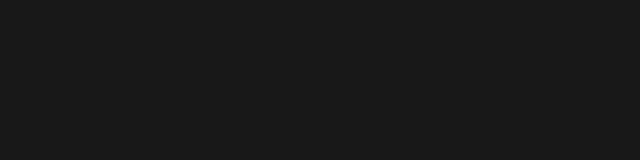
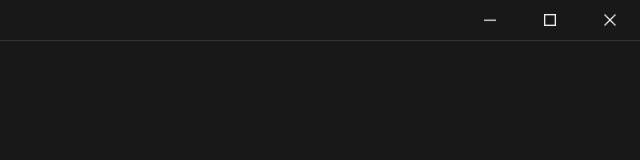
Before and after one commit to aexra/ToolkitLabs, an Electron app: page src/html/index.html in a window 1280 px wide. Shown: the full height of the page, 640-1280 px from the left. Drawn offline with Linux system fonts and the light colour scheme.

Commit message:
Made title bar controls (not work)

```diff
--- a/src/css/index.css
+++ b/src/css/index.css
@@ -1,3 +1,71 @@
 body {
+    margin: 0;
+
     background-color: #181818;
+
+    display: flex;
+    flex-direction: column;
 }
+
+header {
+    background-color: #181818;
+    height: 40px;
+    border-bottom: 1px solid rgb(53, 53, 53);
+    -webkit-app-region: drag;    /* Allow user to drag the window using this titlebar */
+    -webkit-user-select: none;   /* Prevent user from selecting things */
+    user-select: none;
+
+    display: flex;
+    flex-direction: row;
+    align-items: center;
+}
+
+header > #right-container {
+    height: 100%;
+
+    display: flex;
+    flex-direction: row;
+    align-items: center;
+
+    margin-left: auto;
+}
+
+header > #right-container .winbtn {
+    width: 60px;
+    height: 100%;
+    display: flex;
+    justify-content: center;
+    align-items: center;
+    color: #fff;
+
+    background-repeat: no-repeat;
+    background-position: center center;
+    background-size: 20% auto;
+
+    transition: all 0.3s ease;
+
+    -webkit-app-region: no-drag;
+}
+
+header > #right-container .winbtn:hover {
+    background-color: #373737;
+}
+header > #right-container .winbtn:active {
+    background-color: #707070;
+}
+header > #right-container > #winclose:hover {
+    background-color: #e61111;
+}
+header > #right-container > #winclose:active {
+    background-color: #dd3636;
+}
+
+header > #right-container > #winmin {
+    background-image: url(../../assets/min-w-30.png);
+}
+header > #right-container > #winmax {
+    background-image: url(../../assets/max-w-30.png);
+}
+header > #right-container > #winclose {
+    background-image: url(../../assets/close-w-30.png);
+}
--- a/src/html/index.html
+++ b/src/html/index.html
@@ -8,6 +8,12 @@
     <link rel="stylesheet" href="../css/index.css">
 </head>
 <body>
-
+    <header>
+        <div id="right-container">
+            <div id="winmin" class="winbtn"></div>
+            <div id="winmax" class="winbtn"></div>
+            <div id="winclose" class="winbtn"></div>
+        </div>
+    </header>
 </body>
 </html>
--- a/src/js/start.js
+++ b/src/js/start.js
@@ -11,11 +11,10 @@ var program = new Program(
     300, 500,
     false,
     'src/html/index.html',
-    path.join(__dirname, '../assets/logo.png')
+    path.join(__dirname, '../../assets/logo.png')
 );
 
 app.whenReady().then(() => program.run());
 app.on('window-all-closed', () => {
     program.quit();
-    app.quit();
 });
```
Also changed, not shown: src/js/Program.js (+8 -3 lines), assets/close-w-30.png (added), assets/max-w-30.png (added), assets/min-w-30.png (added), assets/restore-w-30.png (added).
